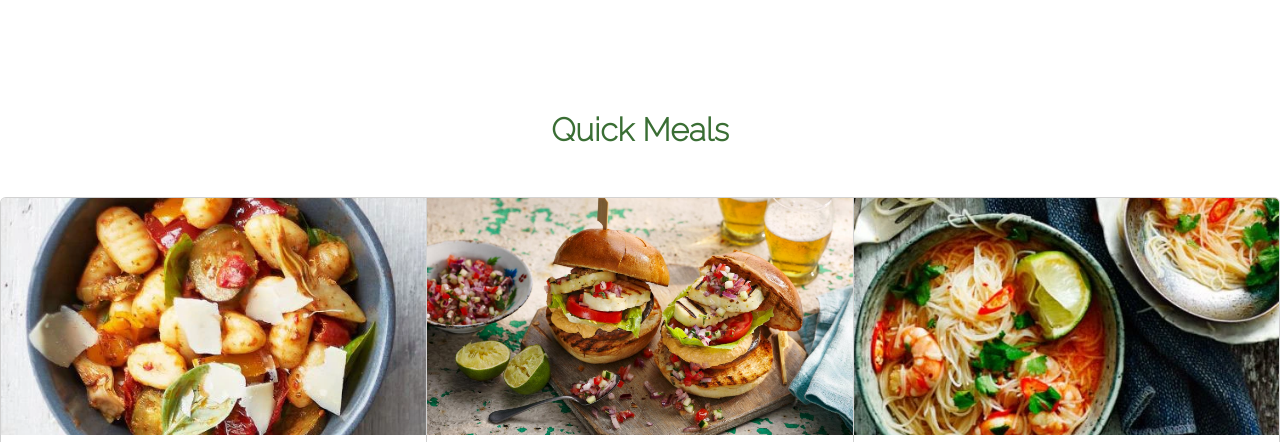
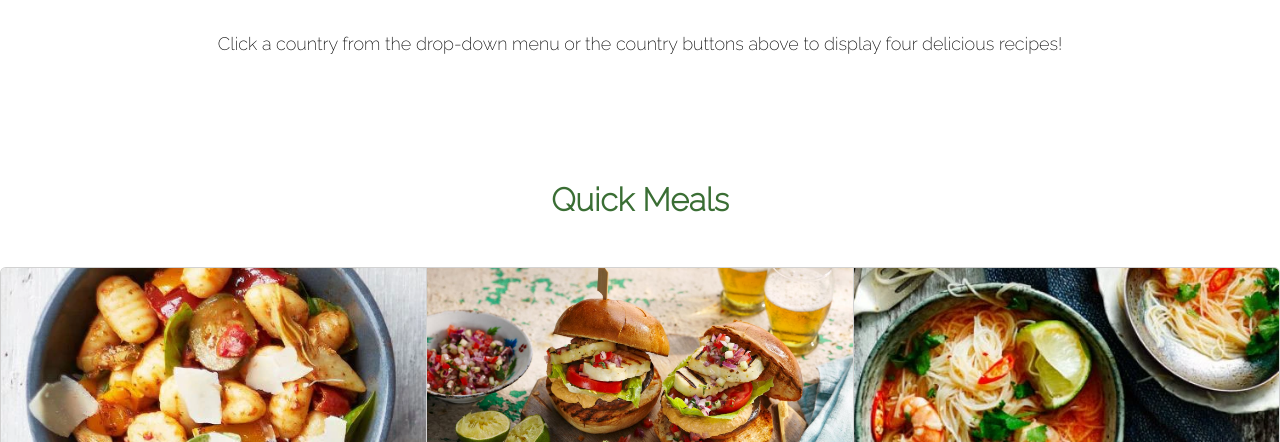
Before and after one commit to MoskaDowlatzay/Project1, a plain HTML site: page index.html in a window 1280 px wide. Shown: the part 658-1100 px from the top of the page. Drawn offline with nearby package versions, Linux system fonts and the light colour scheme.

Commit message:
added instructions below recipes heading

```diff
--- a/assets/css/style.css
+++ b/assets/css/style.css
@@ -22,6 +22,7 @@ text-decoration: underline;
 .dropdown-item:hover {
 color: rgb(58,110,52)
 }
+
 
 .btn {
   background-color: rgb(58,110,52) !important;
@@ -162,3 +163,9 @@ i {
   overflow-y: auto;
   background-color: white;
 }
+
+.instructions {
+  color: black !important;
+  font-weight: 200;
+  font-size: large;
+}
--- a/index.html
+++ b/index.html
@@ -108,7 +108,8 @@
 
 
   <!-- Recipe cards-->
-  <h2 class="sectionHeading"id="recipe-cards">Recipes</h2>
+  <h2 class="sectionHeading mt5"id="recipe-cards">Recipes</h2>
+  <h3 class="sectionHeading instructions mt-5">Click a country from the drop-down menu or the country buttons above to display four delicious recipes!</h3>
 
   <div class="row dropdown-recipes mt-5">
   </div>
```
